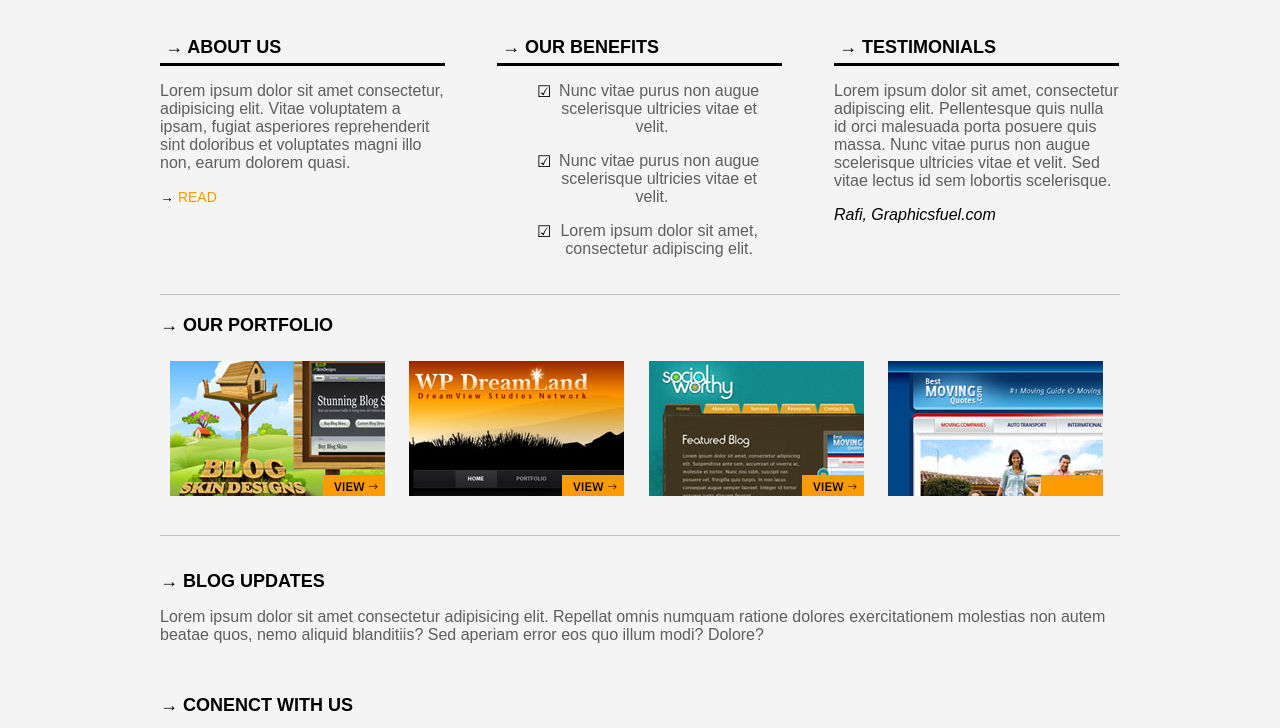
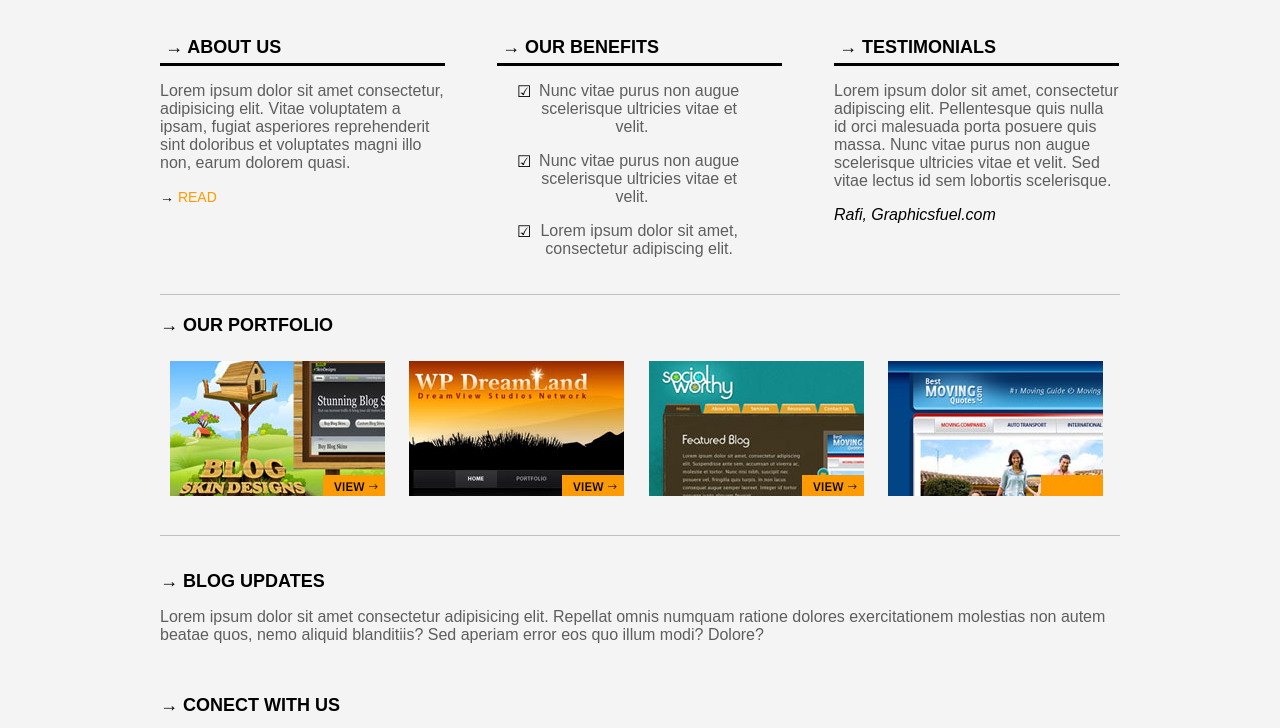
Before and after one commit to hg2099/PSDToHTML, a plain HTML site: page index.html in a window 1280 px wide. Shown: the part 589-1317 px from the top of the page. Drawn offline with Linux system fonts and the light colour scheme.

Commit message:
Intento de arreglar el CONECT WITH US

```diff
--- a/css/main.css
+++ b/css/main.css
@@ -133,6 +133,8 @@ h2{
   list-style: none;
   text-align: center;
   margin-right: 15px;
+  position: relative;
+  right: 20px;
 }
 
 .check{
@@ -167,6 +169,7 @@ em{
 }
 
 .contact{
+
 }
 
 /****************
--- a/index.html
+++ b/index.html
@@ -94,14 +94,14 @@
 
     <!-- Info -->
     <div id="info">
-      <div class="blog clearfix">
+      <div class="blog">
         <h2>&#x2192; Blog updates</h2>
         <p class="updates">Lorem ipsum dolor sit amet consectetur adipisicing elit. Repellat omnis numquam ratione dolores exercitationem molestias
           non autem beatae quos, nemo aliquid blanditiis? Sed aperiam error eos quo illum modi? Dolore?</p>
       </div>
     </div>
     <div class="contact">
-      <h2>&#x2192; conenct with us</h2>
+      <h2>&#x2192; conect with us</h2>
       <div class="conect">
         <img src="img/content/img-twitter.jpg" class="social" alt="twitter">
         <img src="img/content/img-facebook.jpg" class="social" alt="facebook">
```
